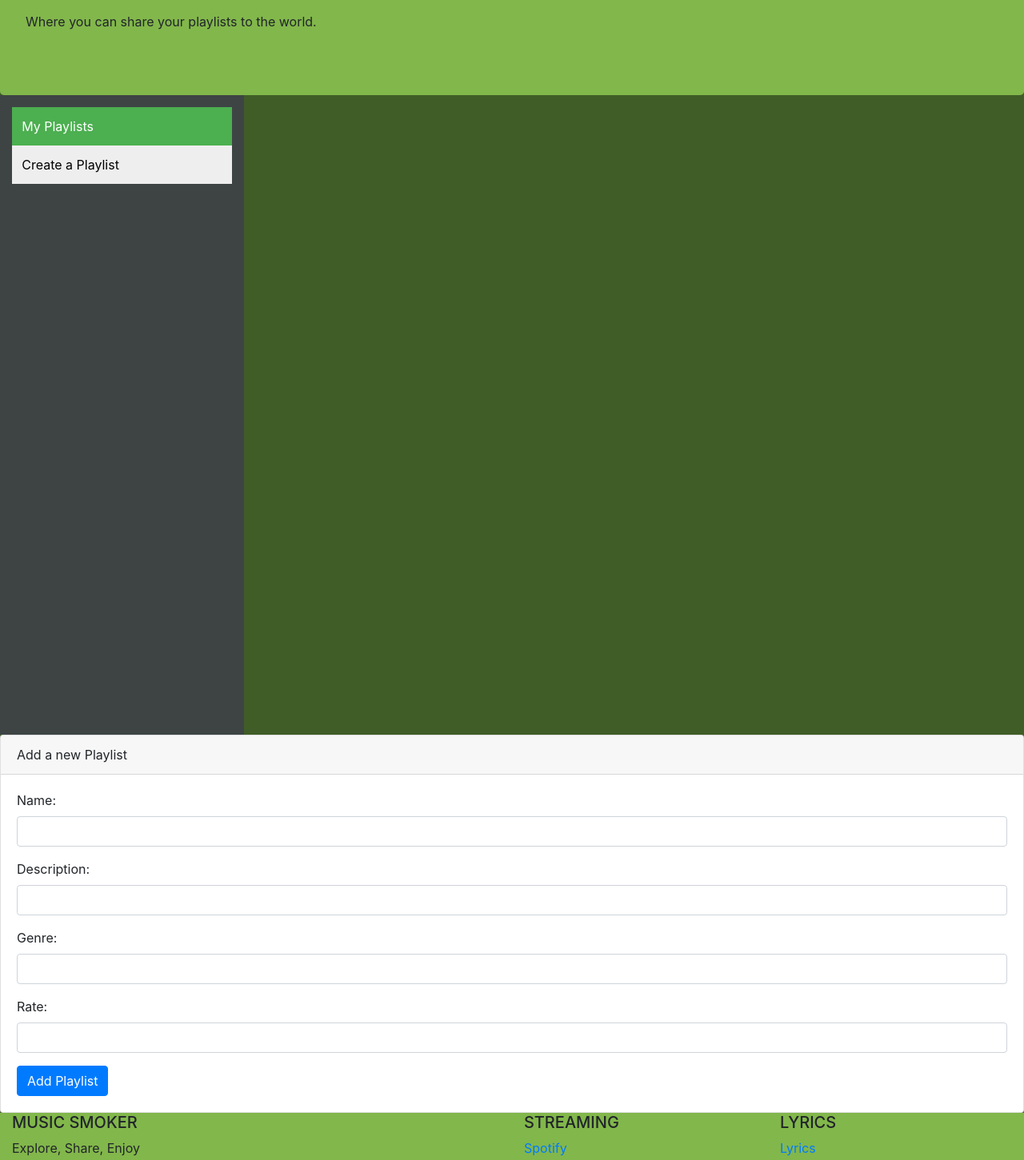
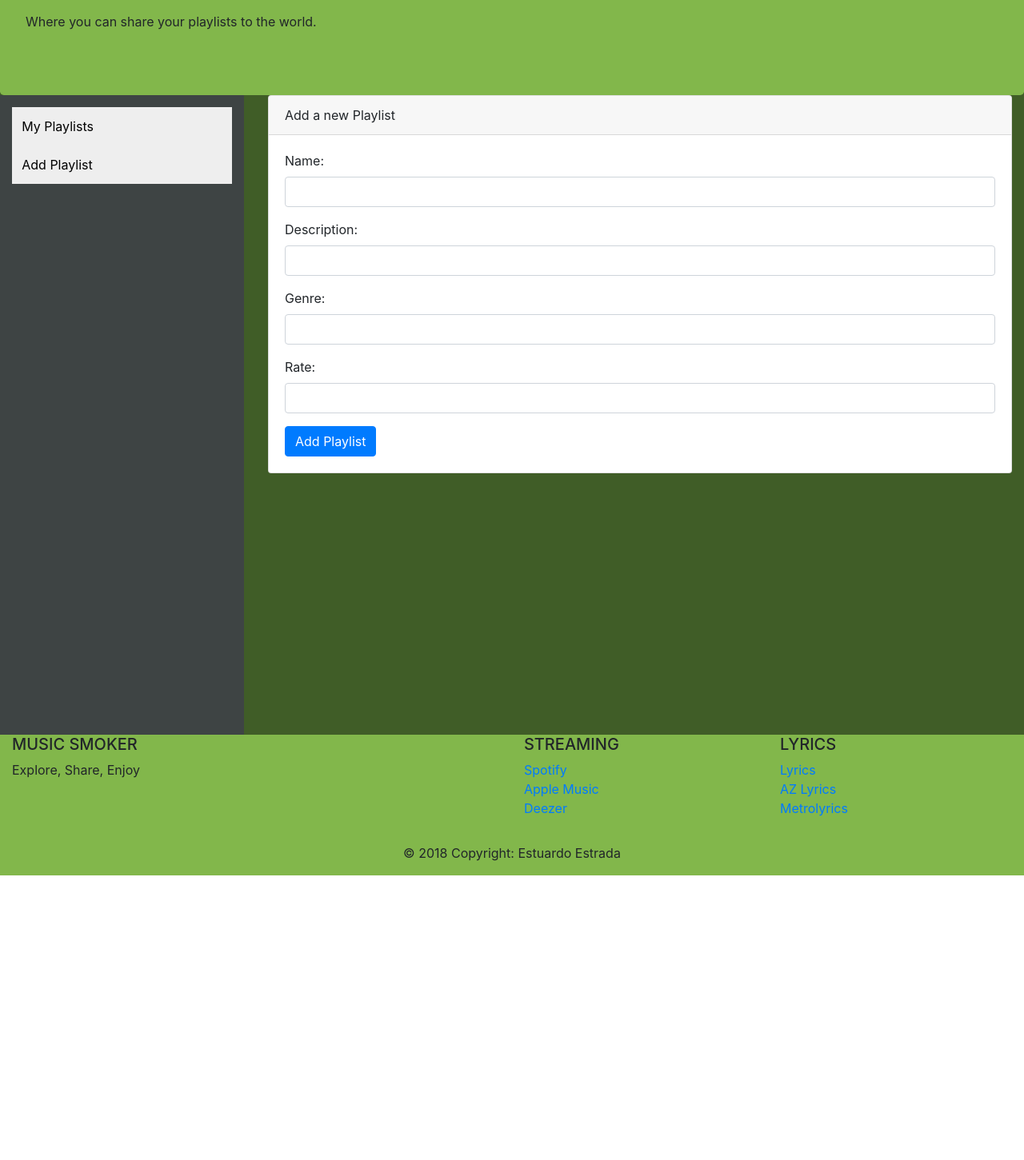
Before and after one commit to estuardo9609/Music-Smoker-2, an Angular app: page /create-playlist in a window 1280 px wide. Shown: the part 105-1556 px from the top of the page at 80% size. After the commit the page ends 1200 px from the top, so only its background shows below. Built offline with nearby package versions, Linux system fonts and the light colour scheme.

Commit message:
Se corrigieron las funcionalidades para que cuando se recarge la pagina no existan problemas con el localStorage

```diff
--- a/src/app/app.component.html
+++ b/src/app/app.component.html
@@ -6,10 +6,9 @@
                         <app-my-selector-bar></app-my-selector-bar>
                     </div>
                     <div class="col-9">
-                        <app-dashboard></app-dashboard>
+                        <router-outlet></router-outlet>
                     </div>
             </div>
         </div>
-    <app-router-container></app-router-container>
     <app-app-footer></app-app-footer>
 </div>
--- a/src/app/app.module.ts
+++ b/src/app/app.module.ts
@@ -10,6 +10,7 @@ import { DashboardComponent } from './dashboard/dashboard.component';
 import { LocalStorageServiceService } from './local-storage-service.service';
 import { CreatePlaylistComponent } from './create-playlist/create-playlist.component';
 import { RouterContainerComponent } from './router-container/router-container.component';
+import { AppRoutingModule } from './app-routing.module';
 
 @NgModule({
   declarations: [
@@ -23,7 +24,8 @@ import { RouterContainerComponent } from './router-container/router-container.co
   ],
   imports: [
     BrowserModule,
-    FormsModule
+    FormsModule,
+    AppRoutingModule
   ],
   providers: [
     LocalStorageServiceService
--- a/src/app/dashboard/dashboard.component.html
+++ b/src/app/dashboard/dashboard.component.html
@@ -5,9 +5,9 @@
                   <div class="card" style="width: 18rem;">
                       <div class="card-body">
                         <h5 class="card-title">{{Playlist.name}}</h5>
-                        <h6 class="card-subtitle mb-2">Genre: {{Playlist.Genre}}</h6>
+                        <h6 class="card-subtitle mb-2">Genre: {{Playlist.genre}}</h6>
                         <p class="card-text">Description: {{Playlist.description}} </p>
-                        <p>Rate: {{Playlist.Rate}}</p>
+                        <p>Rate: {{Playlist.rate}}</p>
                         <a href="#" class="card-link">Edit</a>
                         <a href="#" class="card-link">Delete</a>
                         <a href="#" class="card-link">Songs</a>
--- a/src/app/dashboard/dashboard.component.ts
+++ b/src/app/dashboard/dashboard.component.ts
@@ -20,7 +20,6 @@ export class DashboardComponent implements OnInit {
 
   removePlaylist(playlist: Playlist){
     const response = confirm('Are you sure you want to delete task');
-
   }
 
 }
--- a/src/app/local-storage-service.service.ts
+++ b/src/app/local-storage-service.service.ts
@@ -1,38 +1,34 @@
 import { Injectable } from '@angular/core';
-
 import { Playlist } from './playlist';
 
-@Injectable({
-  providedIn: 'root'
-})
+@Injectable({ providedIn: 'root' })
+
 export class LocalStorageServiceService {
 
   playlists: Playlist[];
 
   constructor() {
-    this.playlists = [];
    }
 
    getPlaylist(): Playlist[]{
      if(localStorage.getItem('playlists') === null){
        this.playlists = [];
      } else{
-       this.playlists = JSON.parse(localStorage.getItem('playlist'));
+       this.playlists = JSON.parse(localStorage.getItem('playlists'));
      }
      return this.playlists;
    }
 
    addPlaylist(playlist: Playlist):void{
-     console.log(playlist.description,playlist.name, playlist.genre,playlist.rate, playlist.hide);
-      this.playlists.unshift(playlist);
-      let playlists;
+     this.playlists = [];
+     this.playlists.unshift(playlist);
+    let playlists;
 
       if(localStorage.getItem('playlists')===null){
         playlists = [];
         playlists.unshift(playlist);
         localStorage.setItem('playlists',JSON.stringify(playlists));
       } else{
-        console.log(playlist.description);
         playlists = JSON.parse(localStorage.getItem('playlists'));
         playlists.unshift(playlist);
         localStorage.setItem('playlists',JSON.stringify(playlists));
--- a/src/app/my-selector-bar/my-selector-bar.component.html
+++ b/src/app/my-selector-bar/my-selector-bar.component.html
@@ -1,4 +1,4 @@
 <div class="vertical-menu">
-  <a href="#" class="active">My Playlists</a>
-  <a href="#">Create a Playlist</a>
+  <a routerLink="/dashboard">My Playlists</a>
+  <a routerLink="/create-playlist">Add Playlist</a>
 </div>
```
Also changed, not shown: src/app/app-routing.module.ts (added, +18 -0 lines), 1 other file (tests, documents, lock files or other folders).
